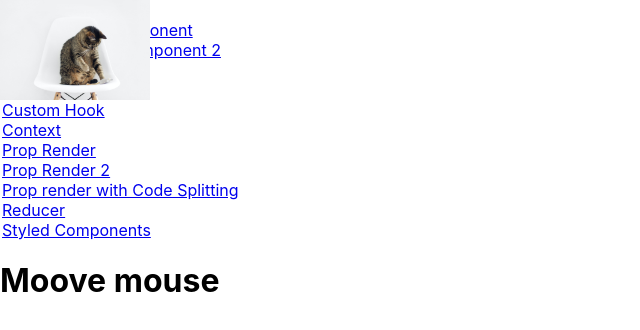
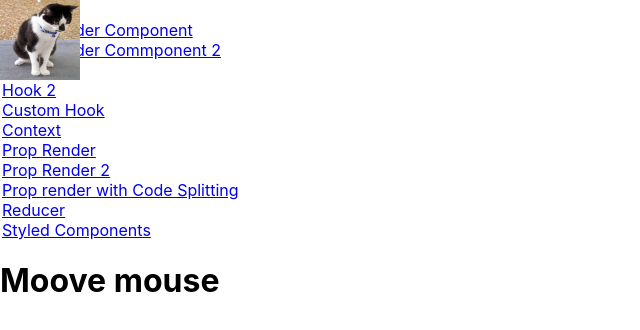
Before and after one commit to jacobzouzou/routed-react-app, a React (Create React App) app: page /proprender in a window 1280 px wide. Shown: the top 330 px of the page, without its empty margins (0-640 px from the left). Built offline with nearby package versions, Linux system fonts and the light colour scheme.

Commit message:
update prop render

```diff
--- a/src/App.js
+++ b/src/App.js
@@ -48,7 +48,8 @@ function App() {
                             <Route path={`/codeSplitting`} component={CodSplitting} />
                         </div>
                     </React.Suspense>
-                    {/* <Route path={`/hoc`} component={WrappedButton} /> */}
+
+                    <Route path={`/hoc`} component={WrappedButton} />
                     <Route path={`/hoc`} component={() => (
                         <WrappedButton color="red" />
                     )} />
--- a/src/components/HOC.js
+++ b/src/components/HOC.js
@@ -2,23 +2,23 @@ import React from 'react';
 
 
 //with value from props
-const Button = (props) => {
-  return <button style={{ color: props.color }} className="button">Wrapped button</button>
+const MyButton = (props) => {
+  return <button style={{ color: props.color }} className="button">My button</button>
 }
 
-// //inline style with js object
-// const Button = () => {
-//   return <button style={{ color: "red" }} className="button">Wrapped button</button>
-// }
+//inline style with js object
+const RedButton = () => {
+  return <button style={{ color: "red" }} className="button">Red button</button>
+}
 
-// //inline style with js object
-// const redStyle={color:"blue"}
-// const Button = () => {
-//   return <button style={redStyle} className="button">Wrapped button</button>
-// }
+//inline style with js object
+const blueStyle={color:"blue"}
+const BlueButton = () => {
+  return <button style={blueStyle} className="button">Blue button</button>
+}
 
-const withButton = Button => (props) => <Button color={props.color} />
+const withButton = (Button) => (props) => <Button color={props.color} />
 
-const WrappedButton = withButton(Button)
+const WrappedButton = withButton(MyButton);
 
 export default WrappedButton
--- a/src/components/PropRender.js
+++ b/src/components/PropRender.js
@@ -1,16 +1,18 @@
 /*
-    Props render: a technic that consist to share code between components from a function: "props.render"
-    component with prop render: receive a function, call it, rather build its own logic
+    Props render: technic that consists to share code between components from a function: "props.render"
+    component with "prop.render": receive a function, call it, rather build its own logic
 */
 import React from 'react';
-import cat from "../assets/cat.jpg"
+import myCat from "../assets/cat.jpg"
 
 export class Cat extends React.Component {
+
     render() {
-      const mouse = this.props.mouse;
+      const position = this.props.position;
+
       return (
-        <img src={cat } width="150" height="100"
-        style={{ position: 'absolute', left: mouse.x, top: mouse.y }} />
+        <img src={myCat } width="80" height="80"
+        style={{ position: 'absolute', left: position.x, top: position.y }} />
       );
     }
   }
@@ -34,7 +36,9 @@ export class Cat extends React.Component {
         <div style={{ height: '100vh' }} onMouseMove={this.handleMouseMove}>
 
           {/*
-            use  prop `render` to set ui dynamicly.
+            Mouse call "prop.render()"
+            use  prop.render() to set ui dynamicly.
+            prop.render() receive value from class component sate
           */}
           {this.props.render(this.state)}
         </div>
@@ -48,10 +52,11 @@ export class Cat extends React.Component {
       return (
         <div>
           <h1>Moove mouse</h1>
-          {/** position is stored in Mouse state */}
-          <Mouse render={position => (<Cat mouse={position} />)}/>
+          {/** Mouse receive a function in 'render" prop */}
+          <Mouse render={mousePosition => (<Cat position={mousePosition} />)}/>
         </div>
       );
     }
   }
+
   export default MouseTraker;
--- a/src/components/StyledComponent.js
+++ b/src/components/StyledComponent.js
@@ -1,5 +1,5 @@
 import React from 'react';
-import styled from "styled-components"
+import styled from "styled-components";
 
 const Button = styled.button`
     boder:solid thick black;
```
Also changed, not shown: src/assets/cat.jpg.
